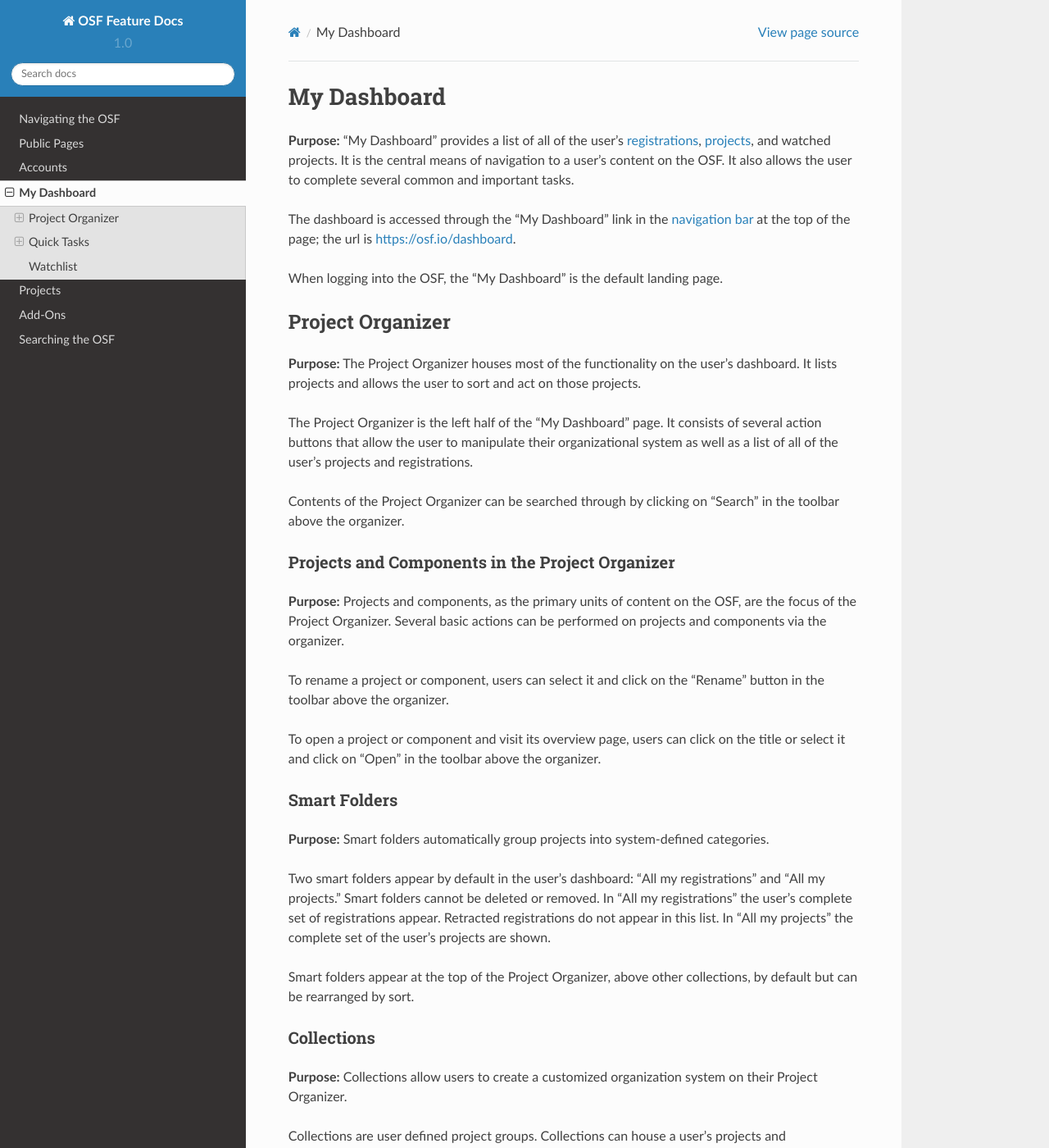
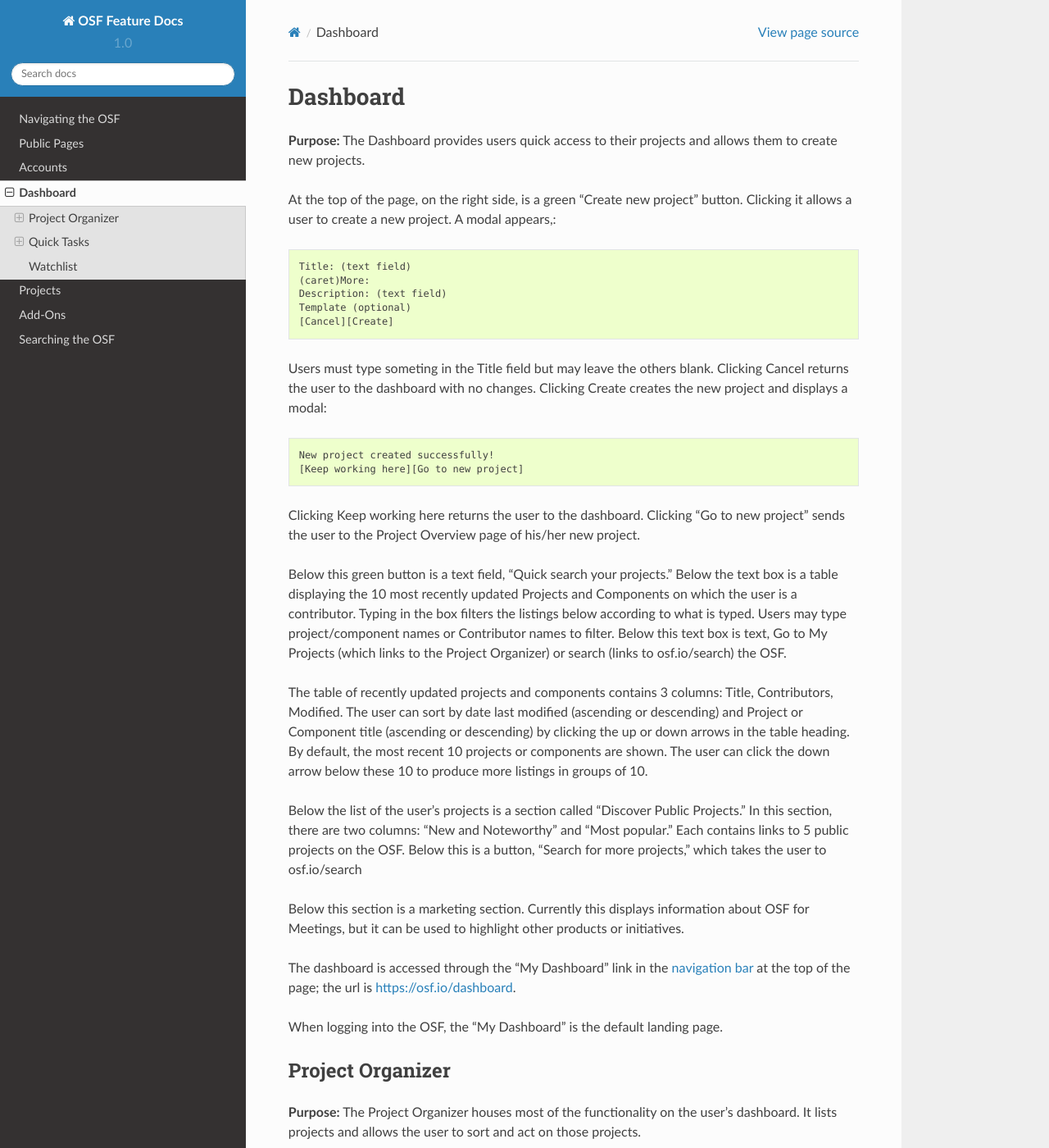
Before and after one commit to CenterForOpenScience/OSFDocs, a Sphinx documentation site: the page built from docs/dashboard/dashboard_index.rst, in a window 1280 px wide and 1400 px high. Shown: the whole window at 82% size. Built offline with Sphinx 7.4.7 and the Read the Docs theme 2.0.0, drawn with Linux system fonts in a browser that asks for light colours.

Commit message:
new dashboard

```diff
--- a/docs/dashboard/dashboard_index.rst
+++ b/docs/dashboard/dashboard_index.rst
@@ -1,11 +1,32 @@
 .. _my-dashboard:
 
-My Dashboard
+Dashboard
 ============
 
-**Purpose:** "My Dashboard" provides a list of all of the user’s :ref:`registrations <registrations>`,
-:doc:`projects <../projects/projects_index>`, and watched projects. It is the central means of navigation to a user’s content
-on the OSF. It also allows the user to complete several common and important tasks.
+**Purpose:** The Dashboard provides users quick access to their projects and allows them to create new projects.
+
+At the top of the page, on the right side, is a green "Create new project" button. Clicking it allows a user to create a new project. A modal appears,::
+
+	Title: (text field)
+	(caret)More:
+	Description: (text field)
+	Template (optional)
+	[Cancel][Create]
+
+Users must type someting in the Title field but may leave the others blank. Clicking Cancel returns the user to the dashboard with no changes. Clicking Create creates the new project and displays a modal::
+
+	New project created successfully!
+	[Keep working here][Go to new project]
+
+Clicking Keep working here returns the user to the dashboard. Clicking "Go to new project" sends the user to the Project Overview page of his/her new project.
+
+Below this green button is a text field, "Quick search your projects." Below the text box is a table displaying the 10 most recently updated Projects and Components on which the user is a contributor. Typing in the box filters the listings below according to what is typed. Users may type project/component names or Contributor names to filter. Below this text box is text, Go to My Projects (which links to the Project Organizer) or search (links to osf.io/search) the OSF.
+
+The table of recently updated projects and components contains 3 columns: Title, Contributors, Modified. The user can sort by date last modified (ascending or descending) and Project or Component title (ascending or descending) by clicking the up or down arrows in the table heading. By default, the most recent 10 projects or components are shown. The user can click the down arrow below these 10 to produce more listings in groups of 10.
+
+Below the list of the user's projects is a section called "Discover Public Projects." In this section, there are two columns: "New and Noteworthy" and "Most popular." Each contains links to 5 public projects on the OSF. Below this is a button, "Search for more projects," which takes the user to osf.io/search
+
+Below this section is a marketing section. Currently this displays information about OSF for Meetings, but it can be used to highlight other products or initiatives.
 
 The dashboard is accessed through the “My Dashboard” link in the :ref:`navigation bar <navigation-bar>` at the
 top of the page; the url is https://osf.io/dashboard.
```
